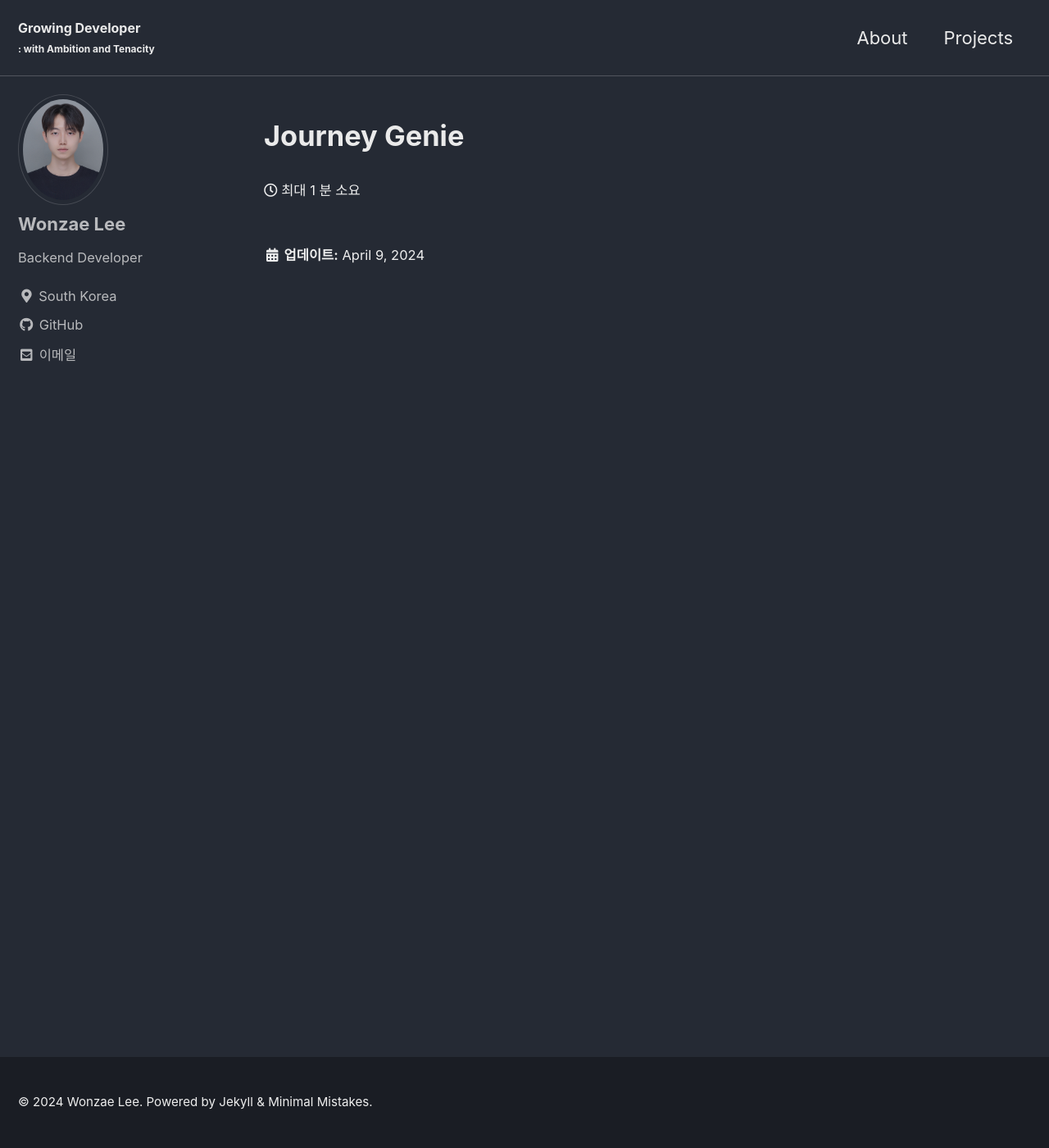
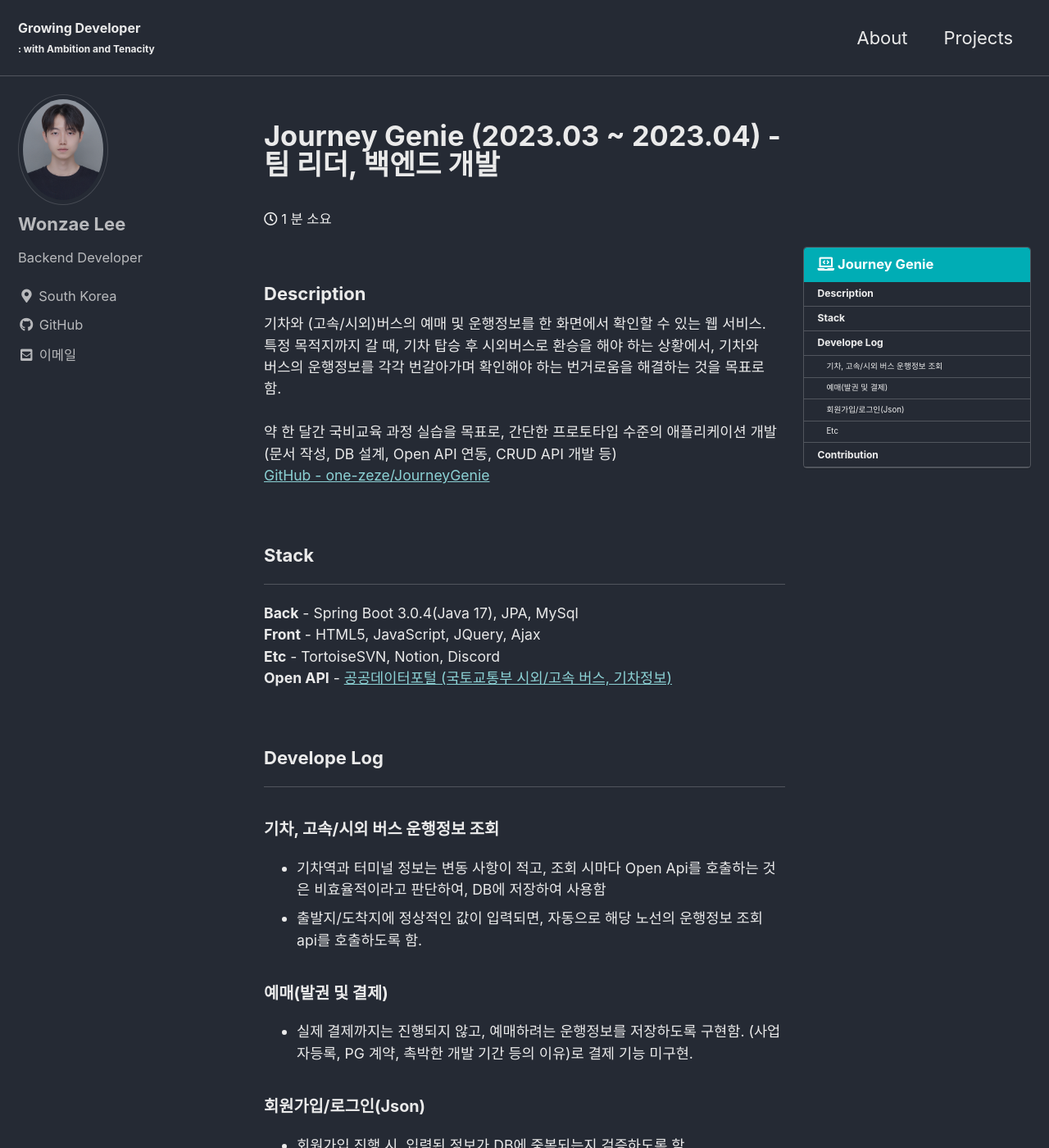
Before and after one commit to one-zeze/one-zeze.github.io, a Jekyll site: the page built from _posts/projects/2024-04-09-journeygenie.md, in a window 1280 px wide and 1400 px high. Shown: the whole window at 82% size. Built offline with Jekyll 4.4.1, drawn with Linux system fonts in a browser that asks for light colours; cached includes are drawn as plain includes; some of the changed text lies outside the part shown.

Commit message:
update journeygenie.md

```diff
--- a/_posts/projects/2024-04-09-journeygenie.md
+++ b/_posts/projects/2024-04-09-journeygenie.md
@@ -1,6 +1,62 @@
 ---
-title: Journey Genie
+title: Journey Genie (2023.03 ~ 2023.04) - 팀 리더, 백엔드 개발
 permalink: /journeygenie/
 share: false
 related: false
+toc: true
+toc_sticky: true
+toc_label: "Journey Genie"
+toc_icon: "laptop-code"
 ---
+
+### Description
+
+기차와 (고속/시외)버스의 예매 및 운행정보를 한 화면에서 확인할 수 있는 웹 서비스.
+특정 목적지까지 갈 때, 기차 탑승 후 시외버스로 환승을 해야 하는 상황에서, 기차와
+버스의 운행정보를 각각 번갈아가며 확인해야 하는 번거로움을 해결하는 것을 목표로 함.
+<br>
+약 한 달간 국비교육 과정 실습을 목표로, 간단한 프로토타입 수준의 애플리케이션 개발(문서 작성, DB 설계, Open API 연동, CRUD API 개발 등)
+[GitHub - one-zeze/JourneyGenie](https://github.com/one-zeze/JourneyGenie)
+<br>
+
+### Stack
+
+---
+
+**Back** - Spring Boot 3.0.4(Java 17), JPA, MySql
+**Front** - HTML5, JavaScript, JQuery, Ajax
+**Etc** - TortoiseSVN, Notion, Discord
+**Open API** - [공공데이터포털 (국토교통부 시외/고속 버스, 기차정보)](https://www.data.go.kr/index.do)
+<br>
+
+### Develope Log
+
+---
+
+#### 기차, 고속/시외 버스 운행정보 조회
+
+- 기차역과 터미널 정보는 변동 사항이 적고, 조회 시마다 Open Api를 호출하는 것은 비효율적이라고 판단하여, DB에 저장하여 사용함
+- 출발지/도착지에 정상적인 값이 입력되면, 자동으로 해당 노선의 운행정보 조회 api를 호출하도록 함.
+
+#### 예매(발권 및 결제)
+
+- 실제 결제까지는 진행되지 않고, 예매하려는 운행정보를 저장하도록 구현함. (사업자등록, PG 계약, 촉박한 개발 기간 등의 이유)로 결제 기능 미구현.
+
+#### 회원가입/로그인(Json)
+
+- 회원가입 진행 시, 입력된 정보가 DB에 중복되는지 검증하도록 함.
+- 로그인 시 회원의 특정 값을 HttpSession을 통해 클라이언트에게 전달하고, 내부 api 호출 시 해당 값을 사용해 회원정보를 구분할 수 있게 구현함.
+
+#### Etc
+
+- 전반적으로 1:N, N:1과 같이 양방향으로 매핑된 Entity 객체를 조회하는 api 호출 시, 순환 참조로 인한 StackOverFlow가 발생하는 것을 확인함. 해당 api 호출 시, service layer에서 Entity 객체를 DTO, VO 객체로 변환 후에 전달하도록 적용함.
+
+<br>
+
+### Contribution
+
+---
+
+-서비스의 핵심 기능에 높은 우선순위를 두자는 의견을 팀원들과 공유하여, 보다 높은 완성도를 달성하는 데에 기여함
+-효율적인 협업과 진행을 위해 주간/일일 회의 진행
+-프로젝트의 전체적인 작업 일정표와 각 팀원별로 단위작업 일정표 작성하여 공지
```
